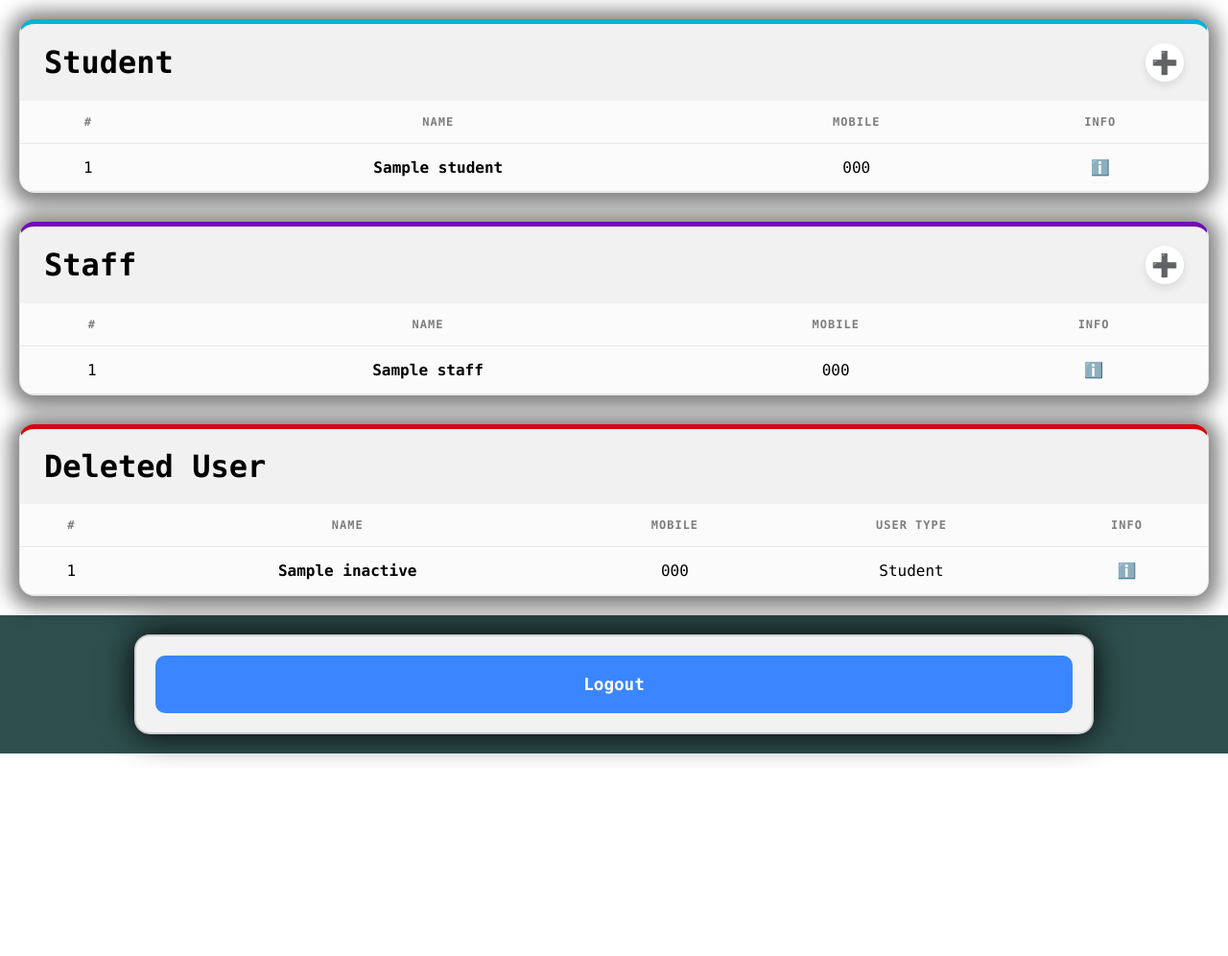
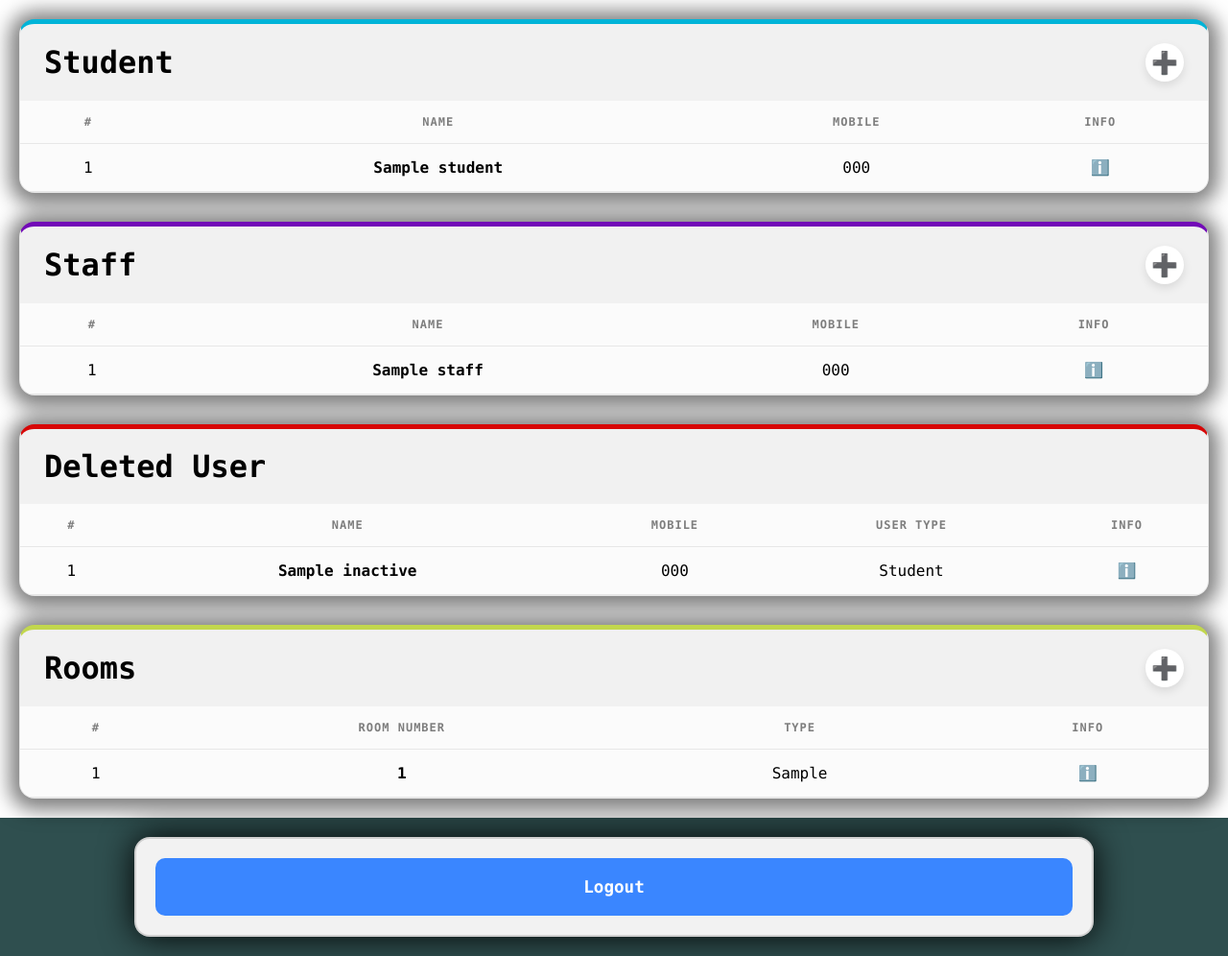
Before and after one commit to dev-ShivamSingh-Github/hstl, a Django app: template django_hstl/templates/root/index.html in a window 1280 px wide. Shown: the whole page at 96% size. Before the commit the page ends 793 px from the top, so only its background shows below. Run offline with Django 3.2, Linux system fonts and the light colour scheme; the template is opened without the code that fills it: most values are stand-ins (such as "Sample title", 1, 10 or a date in 2020).

Commit message:
Little imporvement & From here on, coding is done by Google Antigravity

```diff
--- a/django_hstl/static/root/style.css
+++ b/django_hstl/static/root/style.css
@@ -2,6 +2,7 @@
     --accent-std: #00b4d8;
 	--accent-stf: #7209b7;
     --accent-inactive: #d70707;
+    --accent-room: #b5cf22cc;
 	--bg-card: color-mix(in srgb, canvas, gray 3%);
     --border-soft: color-mix(in srgb, canvastext, transparent 92%);
 }
@@ -18,7 +19,7 @@
 }
 
 /* 2. Card Styling */
-#std, #stf, #inactive{
+#std, #stf, #inactive, #room{
     width: 100%;
     /* max-width: 900px; */
     background: var(--bg-card);
@@ -32,6 +33,7 @@
 #std { border-top: 5px solid var(--accent-std); }
 #stf { border-top: 5px solid var(--accent-stf); }
 #inactive { border-top: 5px solid var(--accent-inactive); }
+#room { border-top: 5px solid var(--accent-room); }
 
 /* 3. Header Section */
 .mainInfo {
--- a/django_hstl/templates/root/index.html
+++ b/django_hstl/templates/root/index.html
@@ -114,5 +114,39 @@
             <h3>No Inactive member</h3>
         {% endif %}
     </div>
+
+    <div id="room">
+        <div class="mainInfo">
+            <h1>Rooms</h1>
+            <a href="{% url 'hstl:new_room' %}">➕</a>
+        </div>
+
+        {% if room %}
+            <div class="table-container">
+            <table>
+                <thead>
+                    <tr>
+                        <th>#</th>
+                        <th>Room Number</th>
+                        <th>Type</th>
+                        <th>Info</th>
+                    </tr>
+                </thead>
+                <tbody>
+                    {% for r in room %}
+                    <tr>
+                        <td>{{ forloop.counter }}</td>
+                        <td><strong>{{ r.room_number }}</strong></td>
+                        <td>{{ r.get_room_type_display }}</td>
+                        <td><a href="{% url 'hstl:info_room' %}">ℹ️</a></td>
+                    </tr>
+                    {% endfor %}
+                </tbody>
+            </table>
+            </div>
+        {% else %}
+            <h3>No Rooms found. Click ➕ to add.</h3>
+        {% endif %}
+    </div>
 </div>
 {% endblock content %}
--- a/django_hstl/urls.py
+++ b/django_hstl/urls.py
@@ -9,6 +9,8 @@ urlpatterns = [
     path('root/infoStudent/<int:std_id>', RootR.infoStudent, name='info_student'),
     path('root/newStaff/', RootR.newStaff, name='new_staff'),
     path('root/infoStaff/<int:stf_id>', RootR.infoStaff, name='info_staff'),
+    path('root/newRoom/', RootR.newRoom, name='new_room'),
+    path('root/infoRoom/', RootR.infoRoom, name='info_room'),
     path('student/', StudentR.index, name='student_index'),
     path('staff/', StaffR.index, name='staff_index'),
 ]
```
Also changed, not shown: django_hstl/migrations/0004_alter_bed_myuser_alter_room_price_and_more.py (added).
